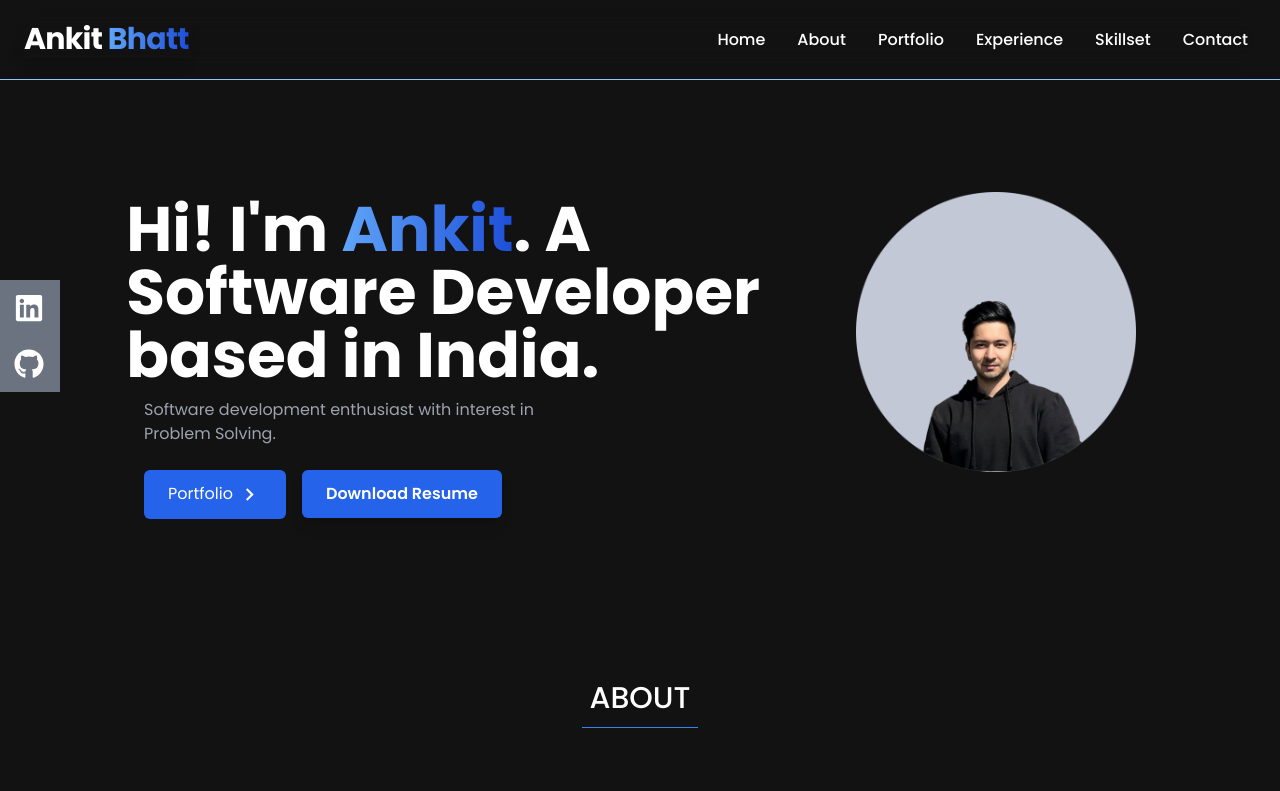
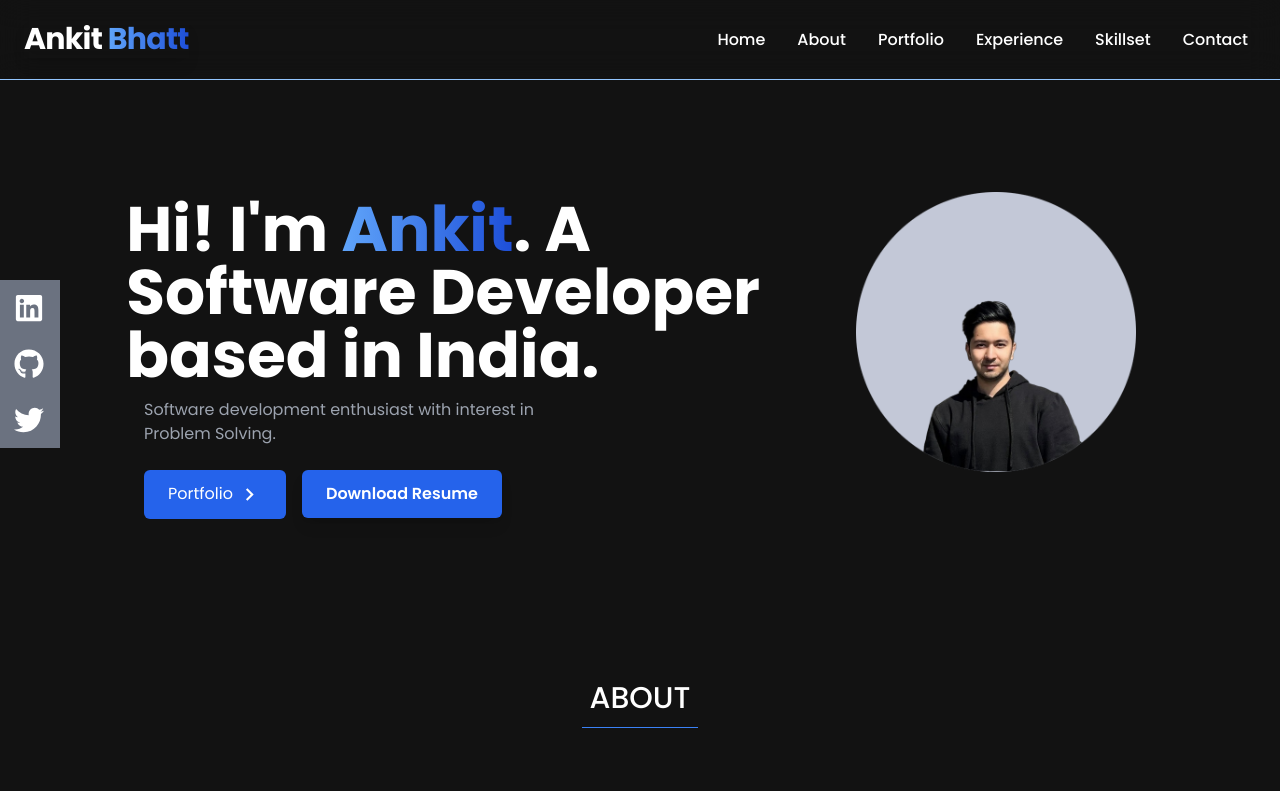
Before and after one commit to ankitbhatt885github/personalportfolio, a React (Create React App) app: page / in a window 1280 px wide. Shown: the top 791 px of the page. Built offline with nearby package versions, Linux system fonts and the light colour scheme.

Commit message:
updated socials

```diff
--- a/src/components/SocialLinks.jsx
+++ b/src/components/SocialLinks.jsx
@@ -1,7 +1,7 @@
 import React from "react";
 import { FaGithub, FaLinkedin } from "react-icons/fa";
-import { HiOutlineMail } from "react-icons/hi";
-import { BsFillPersonLinesFill } from "react-icons/bs";
+import { FaTwitter } from "react-icons/fa";
+
 
 const SocialLinks = () => {
     return (
@@ -24,6 +24,14 @@
 
                     </a>
                 </li>
+
+                <li className="flex justify-between items-center w-40 h-14 px-4 ml-[-100px] hover:ml-[-10px] hover:rounded-md duration-300 bg-gray-500">
+                    <a href="https://x.com/ankitbhatt_dev" className="flex justify-between items-center w-full text-white">
+
+                            X/Twitter <FaTwitter size={30} />
+
+                    </a>
+                </li>
             </ul>
 
 
```
